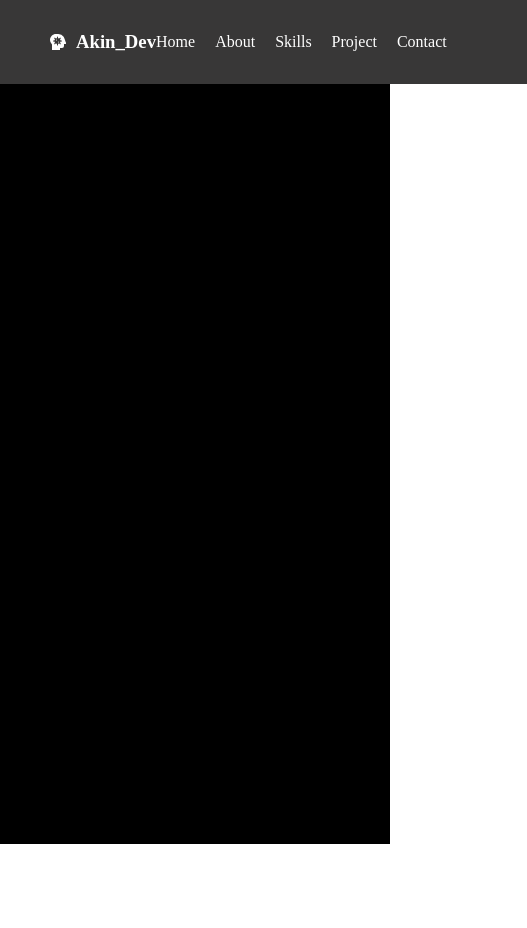
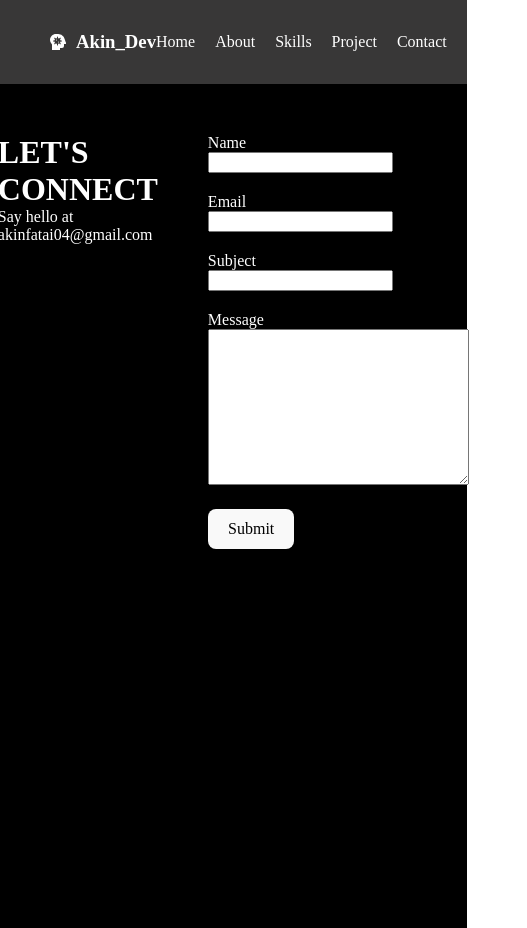
Before and after one commit to Olori-Odo/My-Portfolio, a React (Vite) app: page /contact in a window 390 px wide. Shown: the whole page, 527 px wide, since content can reach past the window. Before the commit the page ends 844 px from the top, so only its background shows below. Built offline with nearby package versions, Linux system fonts and the light colour scheme.

Commit message:
new commit

```diff
--- a/src/index.css
+++ b/src/index.css
@@ -25,6 +25,7 @@ button {
 }
 button:hover {
   border-color: #646cff;
+  font-size: 1.5em;
 }
 button:focus,
 button:focus-visible {
@@ -39,7 +40,14 @@ button:focus-visible {
     background-color: #f9f9f9;
   }
 }
-@media screen and (min-width: 150px) and (max-width: 360px) {
+
+@media screen and (min-width: 280px) and (max-width: 650px) {
+  #display {
+    font-size: 1em;
+  }
+}
+
+@media screen and (min-width: 300px) and (max-width: 524px) {
   #layout {
     width: 100%;
   }
@@ -50,5 +58,23 @@ button:focus-visible {
   #main-nav {
     display: flex;
     justify-content: space-between;
+    width: 100%;
+    padding-right: 20px;
   }
 }
+
+@media screen and (min-width: 150) and (max-width: 360) {
+  #links {
+    display: flex;
+    align-items: center;
+    color: white;
+    gap: 5px;
+    font-size: 11px;
+  }
+  #logo {
+    display: flex;
+    align-items: center;
+    padding-left: 10px;
+    gap: 10px;
+  }
+}
--- a/src/layout/MainLayout.css
+++ b/src/layout/MainLayout.css
@@ -1,13 +1,13 @@
 #layout {
   display: grid;
-  width: 100vw;
+  width: 100%;
   height: 100vh;
 }
 
 #display {
   display: flex;
   justify-content: center;
-  width: 100vw;
+  width: 100%;
   height: 90vh;
   padding: 0;
   background-color: black;
--- a/src/layout/MainLayout.jsx
+++ b/src/layout/MainLayout.jsx
@@ -2,12 +2,18 @@ import React from "react";
 import { Outlet } from "react-router-dom";
 import NavBar from "../component/navigation/navbar/NavBar";
 import "./MainLayout.css";
+import About from "../pages/About";
+import Skills from "../pages/Skills";
+import Home from "../pages/Home";
 
 const MainLayout = () => {
   return (
     <div id="layout">
       <NavBar />
       <div id="display">
+        {/* <Home />
+        <About />
+        <Skills /> */}
         <Outlet />
       </div>
     </div>
--- a/src/pages/About.css
+++ b/src/pages/About.css
@@ -14,4 +14,13 @@
 #about-note {
   display: flex;
   justify-content: center;
+  font-size: 0.8em;
 }
+
+#about-p {
+  display: grid;
+  grid-auto-rows: max-content;
+}
+#span {
+  margin-top: 20px;
+}
--- a/src/pages/About.jsx
+++ b/src/pages/About.jsx
@@ -9,17 +9,22 @@ const About = () => {
       </div>
 
       <div id="about-note">
-        <p>
-          I am Software Developer looking for exciting opportunities. <br />
-          designs for every category of websites whether it be an online
+        <div id="ab-grid">
+          <p id="about-p">
+            Fatai is a Software Developer looking for exciting opportunities.{" "}
+            <br />
+            Designs for every category of websites whether it be an online
             eCommerce store, <br />
             an event page or even a product landing page.
             <br />
+            <span id="span">
               Has Criminology and Technical Background. <br /> Likes to focus on
               accesibility while developing. <br />
               Passionate and curious about solving problems, <br />
               Currently exploring mongoDb and open to learn more.
+            </span>
           </p>
+        </div>
       </div>
     </div>
   );
--- /dev/null
+++ b/src/pages/Contact.css
@@ -0,0 +1,16 @@
+#contact-page {
+  display: flex;
+  justify-content: center;
+  gap: 50px;
+  color: white;
+  width: 80vw;
+  height: 90vh;
+  margin-top: 50px;
+}
+
+input {
+  margin-bottom: 20px;
+}
+textarea {
+  margin-bottom: 20px;
+}
--- a/src/pages/Contact.jsx
+++ b/src/pages/Contact.jsx
@@ -1,7 +1,44 @@
 import React from "react";
+import "./Contact.css";
+import { Link } from "react-router-dom";
 
 const Contact = () => {
-  return <div>Contact</div>;
+  return (
+    <div id="contact-page">
+      <div id="contact-info">
+        <h1 id="connect">LET'S CONNECT</h1>
+        <p>
+          Say hello at{" "}
+          <span>
+            <Link to="akinfatai04@gmail.com" />
+            <link rel="stylesheet" href="" />
+            akinfatai04@gmail.com
+          </span>{" "}
+        </p>
+      </div>
+
+      <div id="form">
+        <form action="">
+          <label htmlFor="name">Name</label> <br />
+          <input type="text" id="name" />
+          <br />
+          <label id="email" htmlFor="email">
+            Email
+          </label>{" "}
+          <br />
+          <input id="email" type="email" />
+          <br />
+          <label htmlFor="subject">Subject</label> <br />
+          <input type="text" id="subject" />
+          <br />
+          <label htmlFor="message">Message</label> <br />
+          <textarea name="message" id="message" cols="30" rows="10"></textarea>
+          <br />
+          <button type="submit">Submit</button>
+        </form>
+      </div>
+    </div>
+  );
 };
 
 export default Contact;
--- a/src/pages/Skills.css
+++ b/src/pages/Skills.css
@@ -8,6 +8,9 @@
   gap: 20px;
 }
 
+#exp-wrapper {
+  width: 100vw;
+}
 #exp {
   display: flex;
   justify-content: center;
--- a/src/pages/Skills.jsx
+++ b/src/pages/Skills.jsx
@@ -12,7 +12,7 @@ import "./Skills.css";
 const Skills = () => {
   return (
     <>
-      <div>
+      <div id="exp-wrapper">
         <h1 id="exp">EXPERIENCE WITH:</h1>
         <div id="skills">
           <img src={Html} alt="" />
```
Lines whose indentation alone changed are shown as unchanged.
